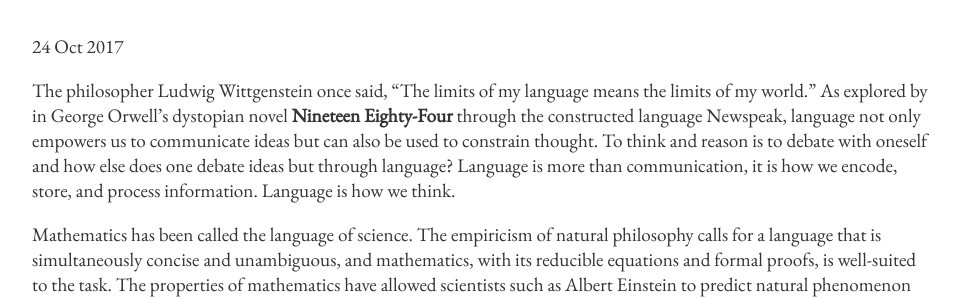
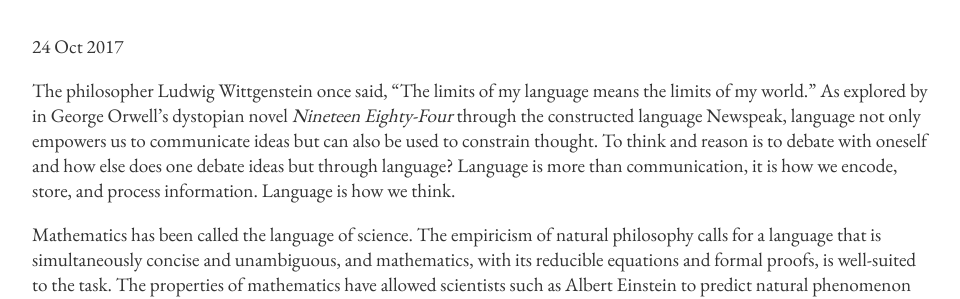
Before and after one commit to victorangeloblancada/victorangeloblancada.github.io-jekyll, a Jekyll site: the page built from _posts/2017-10-24-mathematics-a-language.md, in a window 1280 px wide. Shown: the part 184-483 px from the top of the page, without its empty margins (160-1120 px from the left). Built offline with Jekyll 4.4.1, drawn with Linux system fonts in a browser that asks for light colours.

```diff
--- a/_posts/2017-10-24-mathematics-a-language.md
+++ b/_posts/2017-10-24-mathematics-a-language.md
@@ -4,7 +4,7 @@ title: "Mathematics, a Language"
 date: 2017-10-24
 ---
 
-The philosopher Ludwig Wittgenstein once said, "The limits of my language means the limits of my world." As explored by in George Orwell's dystopian novel **Nineteen Eighty-Four** through the constructed language Newspeak, language not only empowers us to communicate ideas but can also be used to constrain thought. To think and reason is to debate with oneself and how else does one debate ideas but through language? Language is more than communication, it is how we encode, store, and process information. Language is how we think.
+The philosopher Ludwig Wittgenstein once said, "The limits of my language means the limits of my world." As explored by in George Orwell's dystopian novel *Nineteen Eighty-Four* through the constructed language Newspeak, language not only empowers us to communicate ideas but can also be used to constrain thought. To think and reason is to debate with oneself and how else does one debate ideas but through language? Language is more than communication, it is how we encode, store, and process information. Language is how we think.
 
 Mathematics has been called the language of science. The empiricism of natural philosophy calls for a language that is simultaneously concise and unambiguous, and mathematics, with its reducible equations and formal proofs, is well-suited to the task. The properties of mathematics have allowed scientists such as Albert Einstein to predict natural phenomenon well before the technology to conduct experiments to verify these predictions were even invented. This prompted Einstein to ask, "How can it be that mathematics, being after all a product of human thought which is independent of experience, is so admirably appropriate to the objects of reality?"
 
@@ -12,7 +12,7 @@ It is no surprise, therefore, that the economy has turned to mathematics to make
 
 It has been said that there are three kinds of lies: lies, damned lies, and statistics. While a little extreme, there is some basis to this assertion. Too often, mathematics has been misused to promote one's agenda, obscure the truth, or outright spread lies. This is done on purpose by cherrypicking numbers that support one's claim, but the more common, and arguably more dangerous, case is when this is done unintentionally. Take, for example, the four datasets shown below:
 
-![alt text](https://upload.wikimedia.org/wikipedia/commons/thumb/e/ec/Anscombe%27s_quartet_3.svg/1280px-Anscombe%27s_quartet_3.svg.png "Anscombe's Quartet")
+![alt text](https://upload.wikimedia.org/wikipedia/commons/thumb/e/ec/Anscombe%27s_quartet_3.svg/1280px-Anscombe%27s_quartet_3.svg.png=600 "Anscombe's Quartet")
 
 The above datasets give almost exact values for:
   * Mean of x: 9
```
